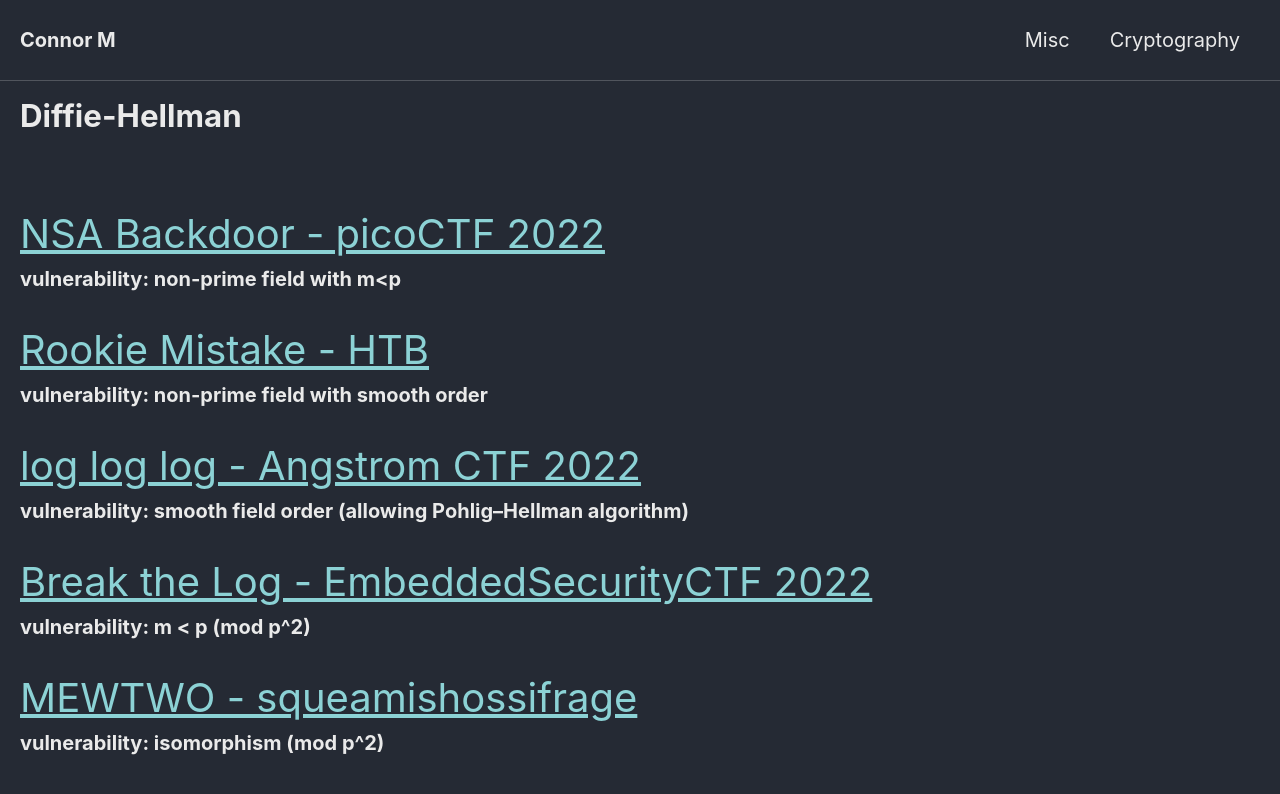
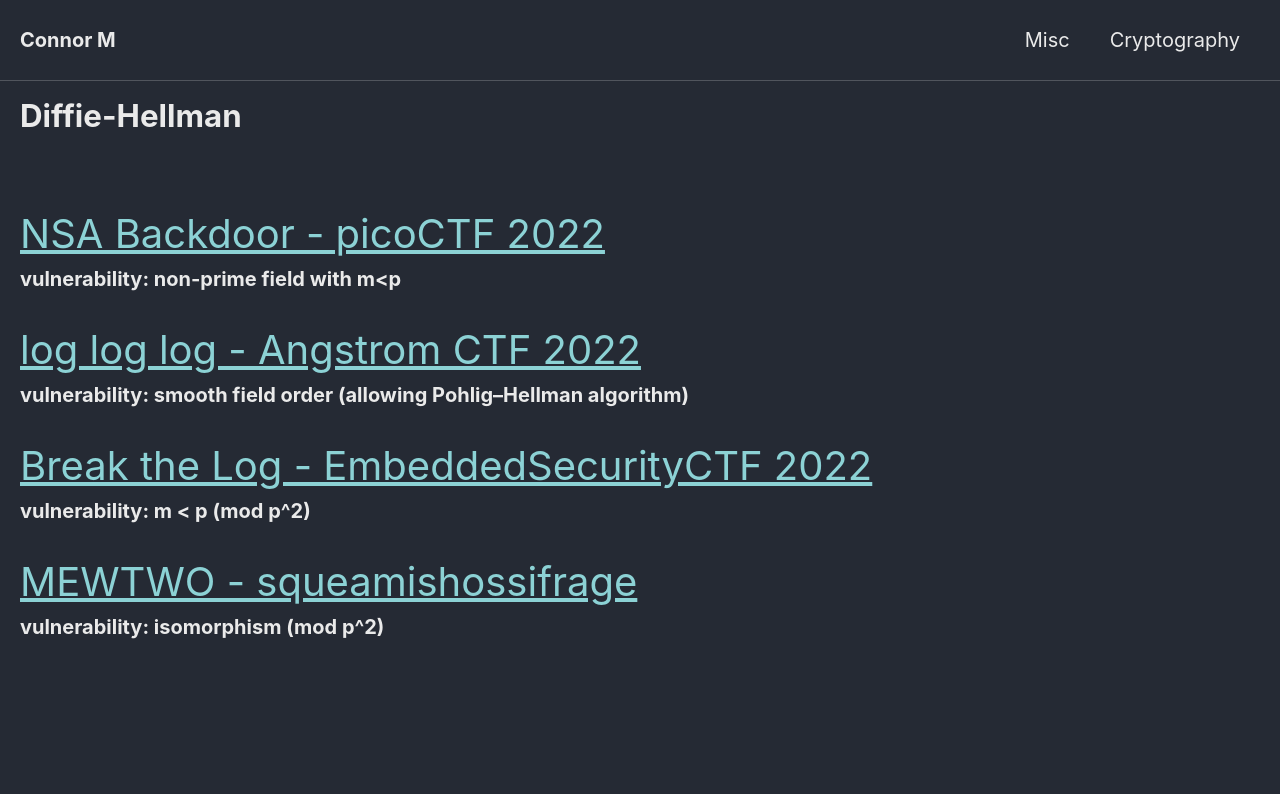
Before and after one commit to Connor-McCartney/Connor-McCartney.github.io, a Jekyll site: the page built from _pages/cryptography/diffie-hellman/diffie-hellman.md, in a window 1280 px wide. Shown: the top 794 px of the page. Built offline with Jekyll 4.4.1, drawn with Linux system fonts in a browser that asks for light colours; cached includes are drawn as plain includes.

Commit message:
Update diffie-hellman.md

```diff
--- a/_pages/cryptography/diffie-hellman/diffie-hellman.md
+++ b/_pages/cryptography/diffie-hellman/diffie-hellman.md
@@ -10,10 +10,6 @@ title: Diffie-Hellman
 __vulnerability: non-prime field with m<p__
 
 
-<span style="font-size:2em;">   [Rookie Mistake - HTB](/cryptography/diffie-hellman/Rookie-Mistake-HTB)       </span> <br>
-__vulnerability: non-prime field with smooth order__
-
-
 <span style="font-size:2em;">   [log log log - Angstrom CTF 2022](/cryptography/diffie-hellman/logloglog-Angstrom-CTF-2022)       </span> <br>
 __vulnerability: smooth field order (allowing Pohlig–Hellman algorithm)__
 
```
